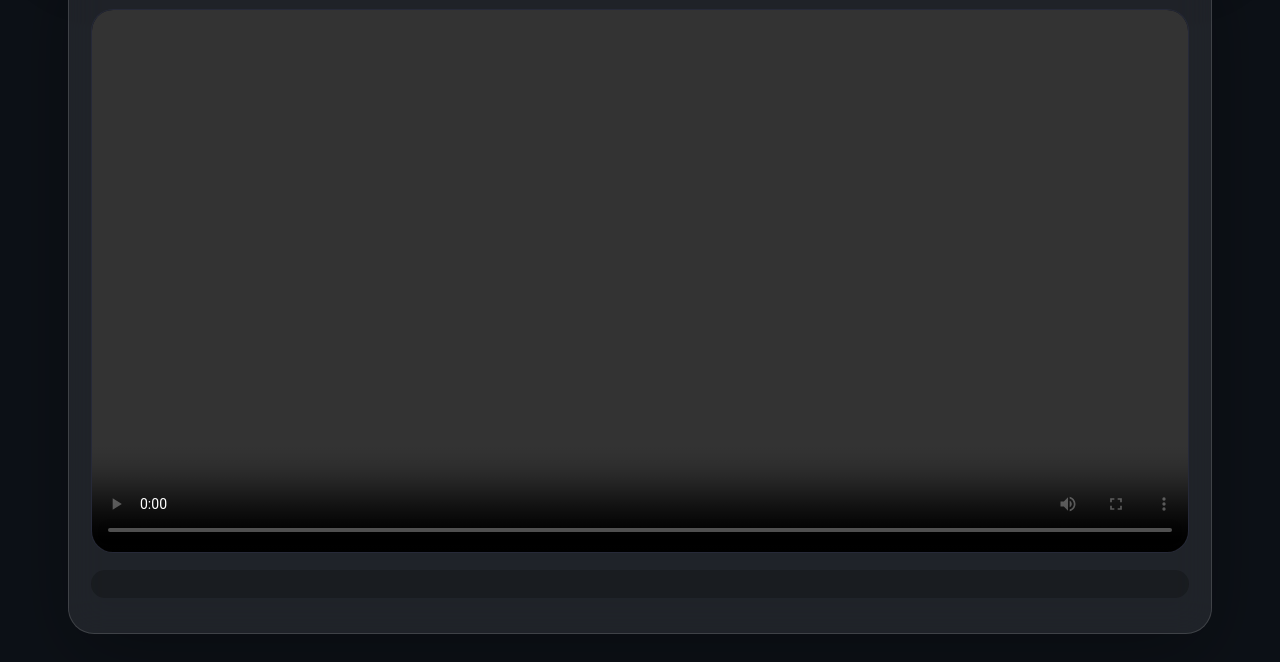
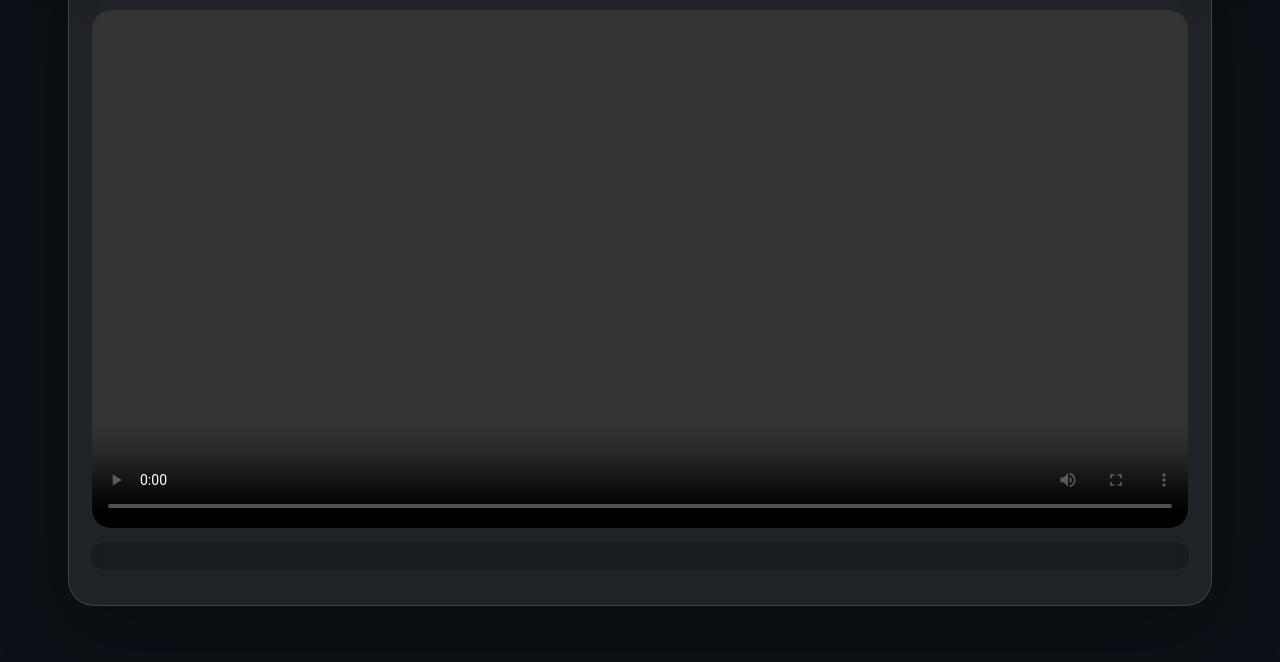
Before and after one commit to levanthanhnhan/key_liveportrait, a website: page public/index.html in a window 1280 px wide. Shown: the part 716-1378 px from the top of the page. After the commit the page ends 1350 px from the top, so only its background shows below. Drawn offline with Linux system fonts and the light colour scheme.

Commit message:
Fix play video

```diff
--- a/public/app.js
+++ b/public/app.js
@@ -60,6 +60,7 @@ $("generateBtn").addEventListener("click", async () => {
     const videoEl = $("outputVideo");
     videoEl.src = url;
     videoEl.load();
+    videoEl.play().catch(() => {});
 
     const link = $("downloadLink");
     link.href = url;
--- a/public/style.css
+++ b/public/style.css
@@ -45,3 +45,15 @@ pre { white-space: pre-wrap; color: var(--muted); background: rgba(0,0,0,.22); b
   .upload-grid, .controls { grid-template-columns: 1fr; }
   .app { padding: 18px; }
 }
+#outputVideo {
+  display: block;
+  width: 100%;
+  max-height: 520px;
+  border-radius: 20px;
+  background: #000;
+  object-fit: contain;
+}
+
+.hidden {
+  display: none !important;
+}
```
